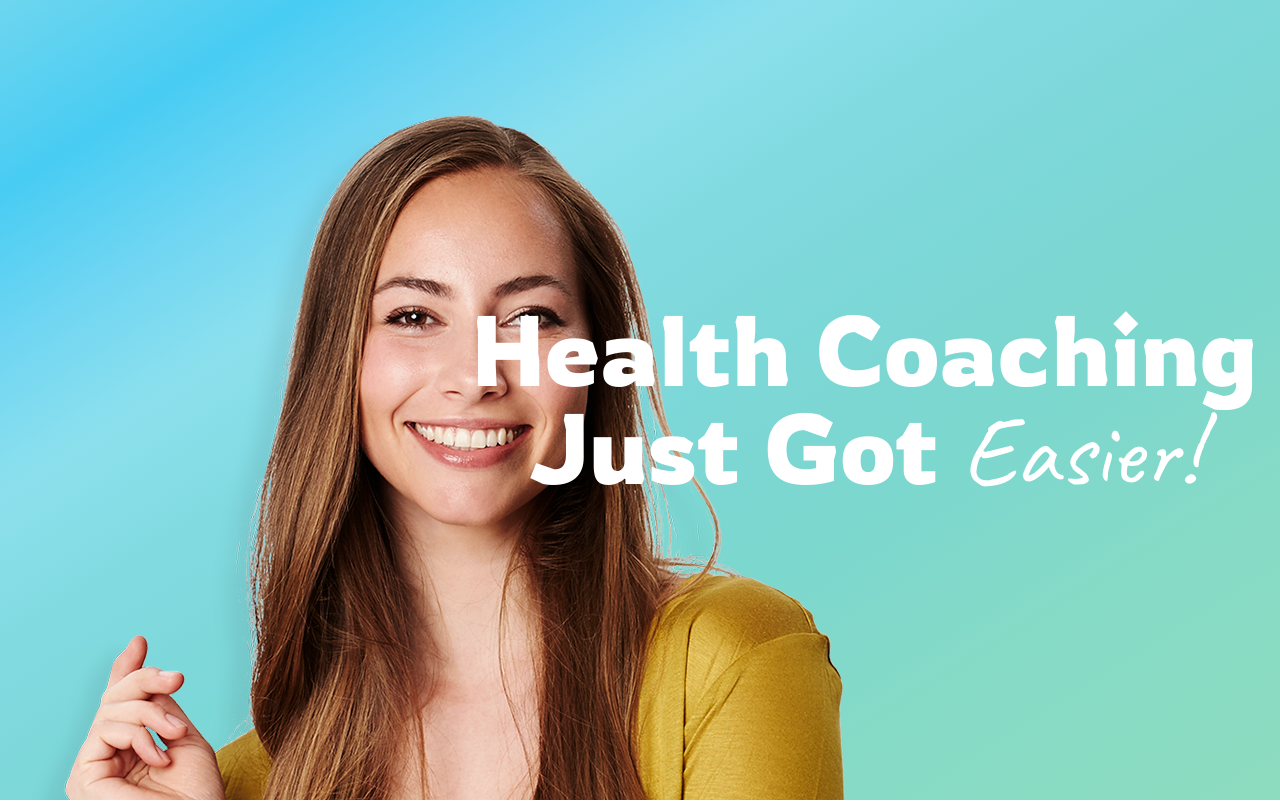
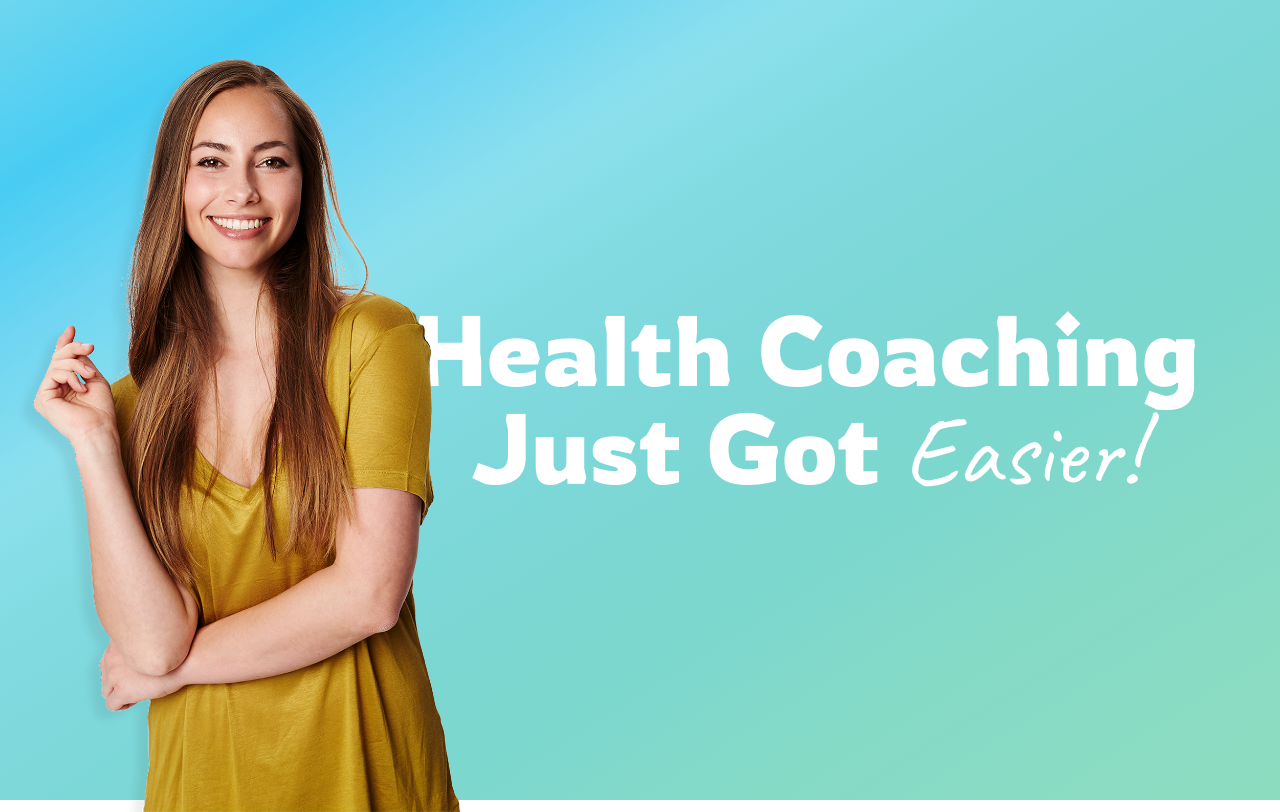
Before and after one commit to nergro/bmityba, a React (Create React App) app: page / in a window 1280 px wide. Built offline with nearby package versions, Linux system fonts and the light colour scheme.

Commit message:
Add photo

```diff
--- a/src/pages/Home/index.tsx
+++ b/src/pages/Home/index.tsx
@@ -1,4 +1,4 @@
-import girlImage from 'assets/girl.png';
+import mainImage from 'assets/girl.png';
 import { H1, Span } from 'Atoms/text';
 import React, { FC } from 'react';
 import styled from 'styled-components/macro';
@@ -25,7 +25,10 @@ const Container = styled.div`
 const ImageWrapper = styled.div`
   width: 35%;
 `;
-const Image = styled.img``;
+const Image = styled.img`
+  position: absolute;
+  width: 38%;
+`;
 
 const Titles = styled.div`
   width: 100%;
@@ -36,7 +39,7 @@ export const Home: FC = () => {
   return (
     <Container>
       <ImageWrapper>
-        <Image src={girlImage} />
+        <Image src={mainImage} />
       </ImageWrapper>
       <Titles>
         <H1 size="huge" color="secondary" weight="400" font="Rowdies">
```
Also changed, not shown: 2 other files (tests, documents, lock files or other folders).
